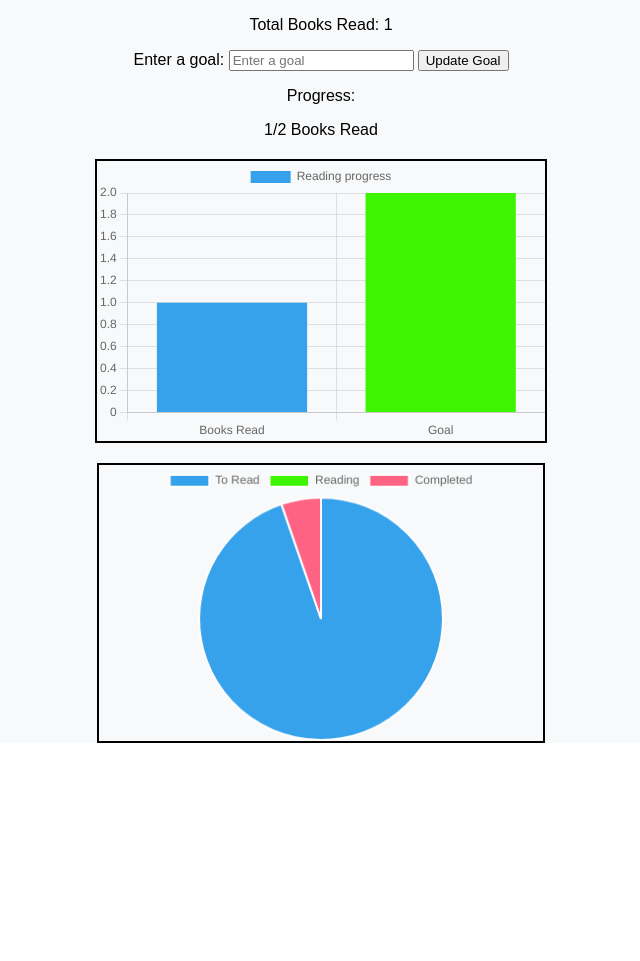
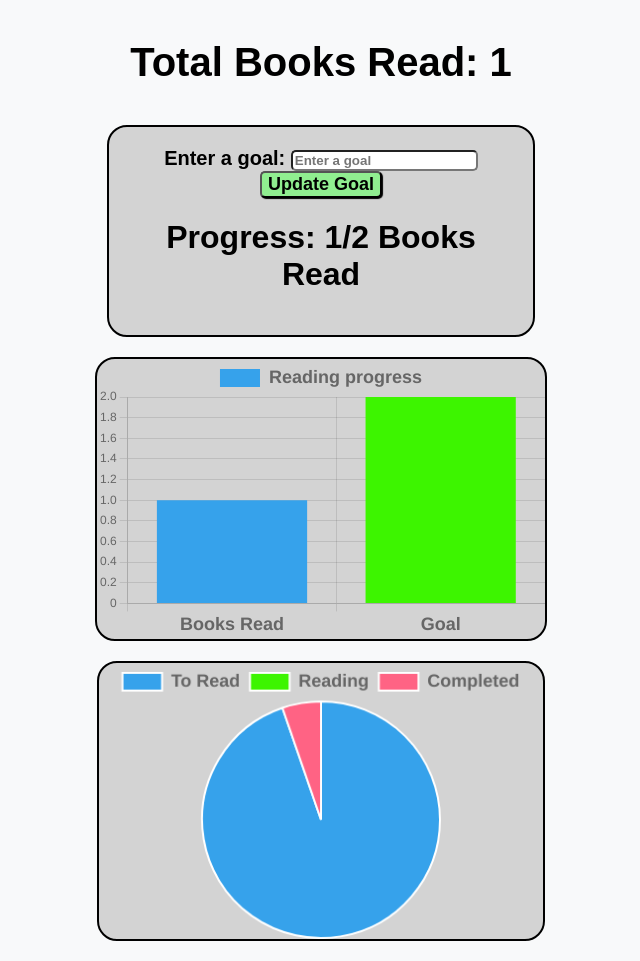
Before and after one commit to KC21025/to-read-list-manager, a Flask app: page /stats in a window 1280 px wide. Shown: the part 60-1021 px from the top of the page, without its empty margins (319-959 px from the left). Before the commit the page ends 803 px from the top, so only its background shows below. Run offline with Flask 3, Linux system fonts and the light colour scheme; data comes from the database, SQL or seed files in the repository; both versions use the stored data as it was after the commit.

Commit message:
Updated the stats.html page and styled the graphs and charts.

```diff
--- a/static/script.js
+++ b/static/script.js
@@ -143,9 +143,31 @@ if (goalCanvas) { // If goal chart exists
         options: {
             responsive: true, // So it can shrink when window shrinks
             maintainAspectRatio: false, // To fit inside the div
+            plugins: {
+                    legend: {
+                        position: 'top',
+                        labels: {
+                            font: {
+                                size: 18,
+                                weight: 'bold',
+                                color: '#000000'
+                            }
+                        }
+                    }
+                },
             scales: {
+                x: {
+                    ticks: {
+                        font: {
+                            size: 18,
+                            weight: 'bold',
+                            color: '#000000'
+                        }
+                    }
+                },
                 y: { beginAtZero: true } // Ensures the chart starts at 0
             }
+
         }
     });
 }
@@ -169,8 +191,17 @@ if (toReadCanvas) {
             options: {
                 responsive: true, // So it can shrink when window shrinks
                 maintainAspectRatio: false, // To fit inside the div
+                plugins: {
                     legend: {
                         position: 'top',
+                        labels: {
+                            font: {
+                                size: 18,
+                                weight: 'bold',
+                                color: '#000000'
+                            }
+                        }
+                    }
                 }
             }
         });
--- a/static/styles.css
+++ b/static/styles.css
@@ -404,8 +404,51 @@ body {
 
 /* Stats HTML */
 /* Styles for the stats page */
+
 #stats_page {
     text-align:center;
+    margin: 20px;
+}
+
+#total_books_read_section {
+    font-family: google-sans, sans-serif;
+    font-size: 40px;
+    font-weight: bold;
+}
+
+#goal_section {
+    border: 2px solid black;
+    width: 30vw;
+    padding: 20px;
+    margin-left: auto;
+    margin-right: auto;
+    background-color: lightgray;
+    border-radius: 20px;
+}
+
+#goal_section p{
+   font-weight: bold;
+   font-size: 20px;
+}
+
+#goal_section input {
+    border-radius: 5px;
+    font-weight: bold;
+}
+
+#goal_section button{
+    font-size: 18px;
+    border-radius: 5px;
+    background-color: lightgreen;
+    color: black;
+    font-weight: bold;
+    box-shadow: 1px 1px 1px black;
+    transition: box-shadow 0.3s ease;
+}
+
+#goal_section button:hover{
+    cursor: pointer;
+    box-shadow: 2px 3px 4px black;
 }
 
 #goalChartContainer {
@@ -415,6 +458,8 @@ body {
     margin-right: auto;
     height: 35vh;
     width: 35vw;
+    border-radius: 20px;
+    background-color: lightgray;
 }
 
 #statusPieChart {
@@ -423,4 +468,6 @@ body {
     margin-right: auto;
     height: 35vh;
     width: 35vw;
+    border-radius: 20px;
+    background-color: lightgray;
 }
--- a/templates/stats.html
+++ b/templates/stats.html
@@ -9,13 +9,13 @@
                 <form action = "/get_goal" id = "update_goal_form" method = "POST">
                     <p class = "inline-p">Enter a goal: </p><input type="number" name="goal_count" placeholder = "Enter a goal">
                     <button type="submit">Update Goal</button>
-                    <p>Progress:</p>
-                    <p> {{ books_read[0] }}/{{goal[0][0] }} Books Read</p>
+                    <h1>Progress: {{ books_read[0] }}/{{goal[0][0] }} Books Read </h1>
                 </form>
-                <div id = "goalChartContainer">
+            </div>
+
+             <div id = "goalChartContainer">
                     <canvas id = "goal_chart" data-read = "{{ books_read[0] }}" data-goal = "{{goal[0][0]}}">
                     </canvas>
-                </div>
             </div>
 
             <div id = "plan_reading_section">
```
Also changed, not shown: database.db. Lines whose indentation alone changed are shown as unchanged.
